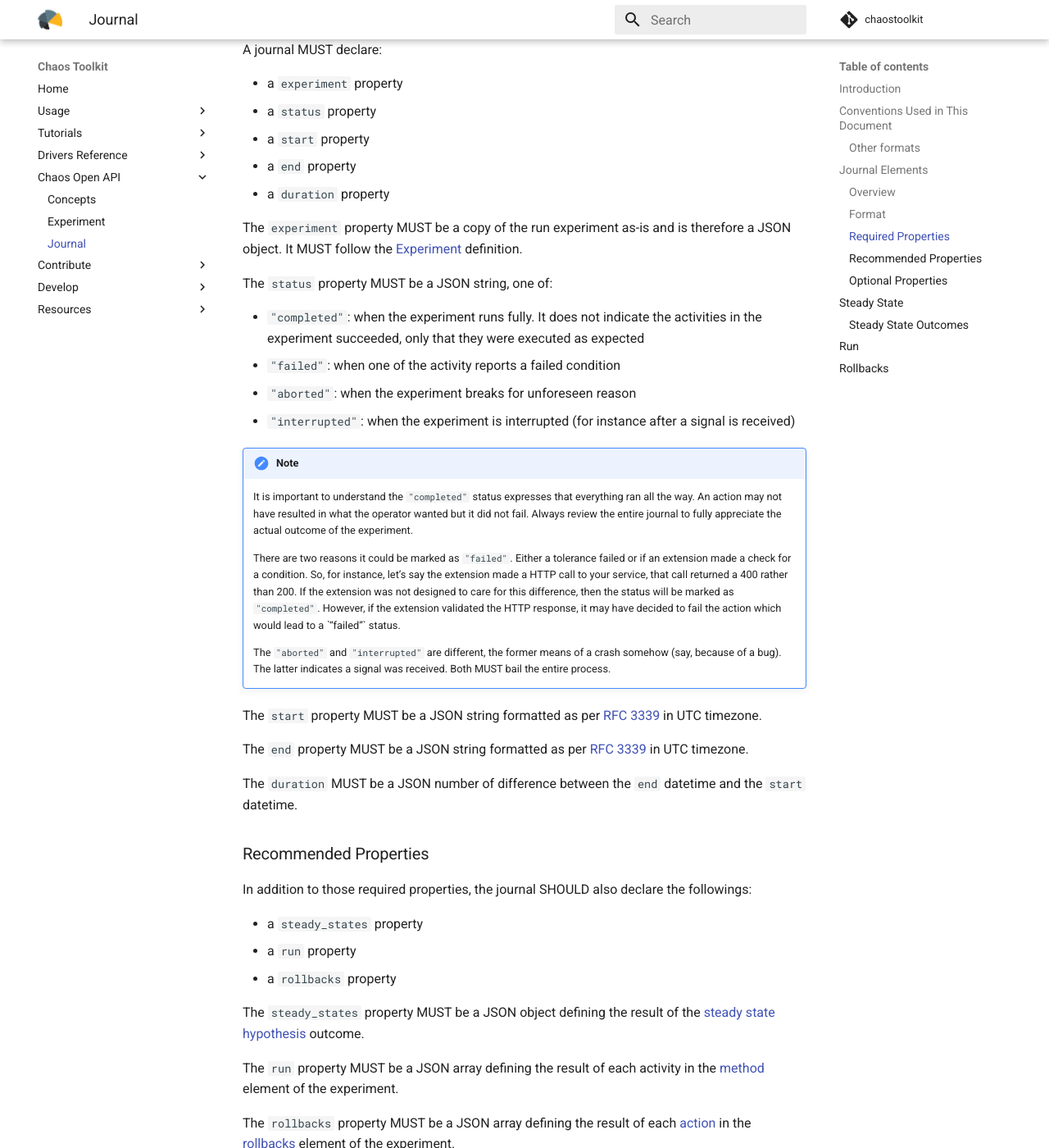
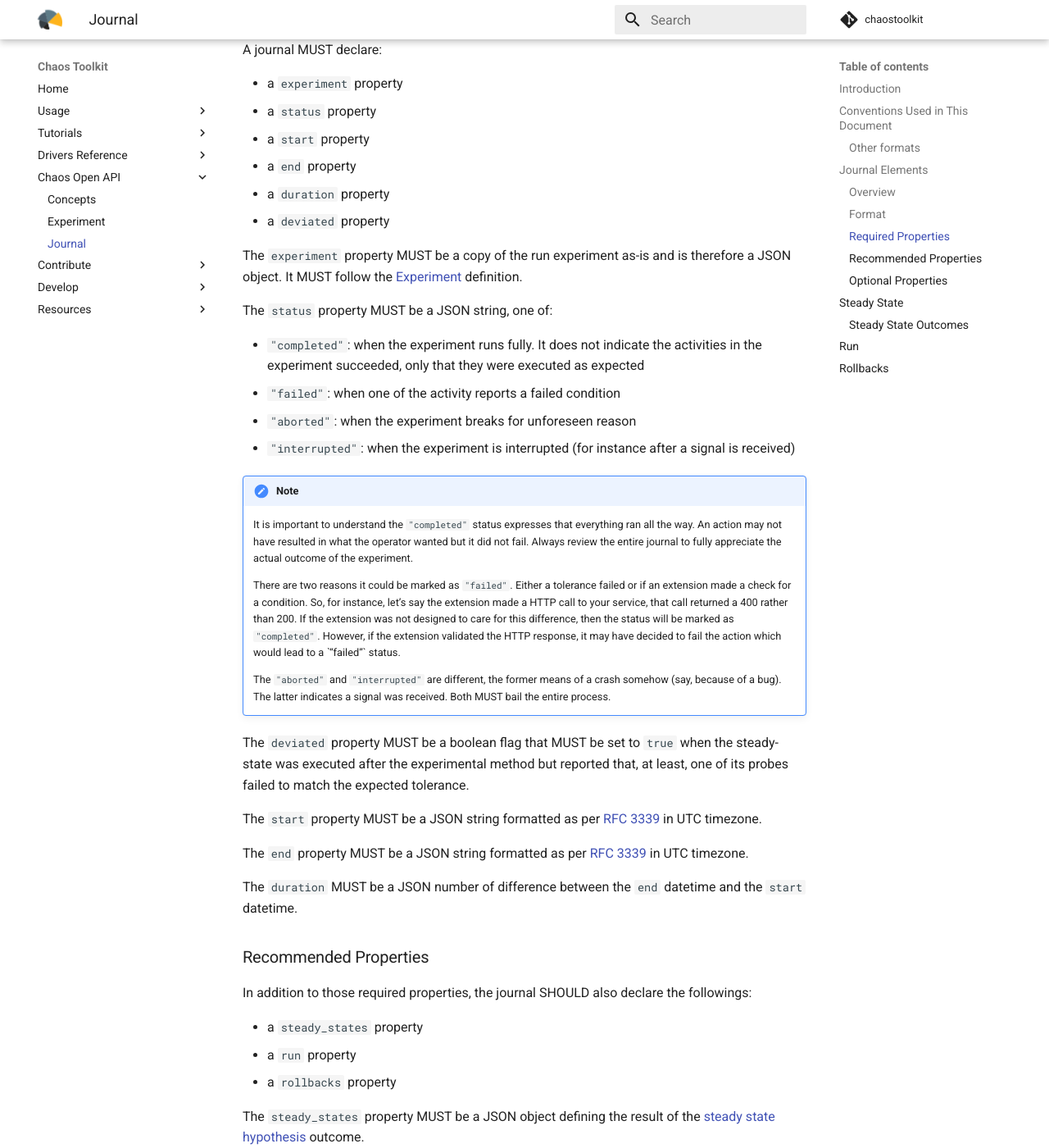
Before and after one commit to chaostoolkit/chaostoolkit-documentation, an MkDocs documentation site: the page built from sources/reference/api/journal.md, in a window 1280 px wide and 1400 px high, scrolled down 1179 px. Shown: the whole window at 82% size. Built offline with MkDocs 1.6.1 and Material for MkDocs 9.7.7, drawn with Linux system fonts in a browser that asks for light colours; comment, search, counter and statistics services are not loaded.

Commit message:
Add a note about the new  flag
See https://github.com/chaostoolkit/chaostoolkit/issues/56

Signed-off-by: Sylvain Hellegouarch <sh@defuze.org>

```diff
--- a/sources/reference/api/journal.md
+++ b/sources/reference/api/journal.md
@@ -63,6 +63,7 @@ A journal MUST declare:
 * a `start` property
 * a `end` property
 * a `duration` property
+* a `deviated` property
 
 The `experiment` property MUST be a copy of the run experiment as-is and is
 therefore a JSON object. It MUST follow the [Experiment](experiment.md)
@@ -95,6 +96,10 @@ The ̀`status` property MUST be a JSON string, one of:
     The `"aborted"` and `"interrupted"` are different, the former means of a
     crash somehow (say, because of a bug). The latter indicates a signal was
     received. Both MUST bail the entire process.
+
+The `deviated` property MUST be a boolean flag that MUST be set to `true` when
+the steady-state was executed after the experimental method but reported that,
+at least, one of its probes failed to match the expected tolerance.
 
 The `start` property MUST be a JSON string formatted as per [RFC 3339](rfc3339)
 in UTC timezone.
```
